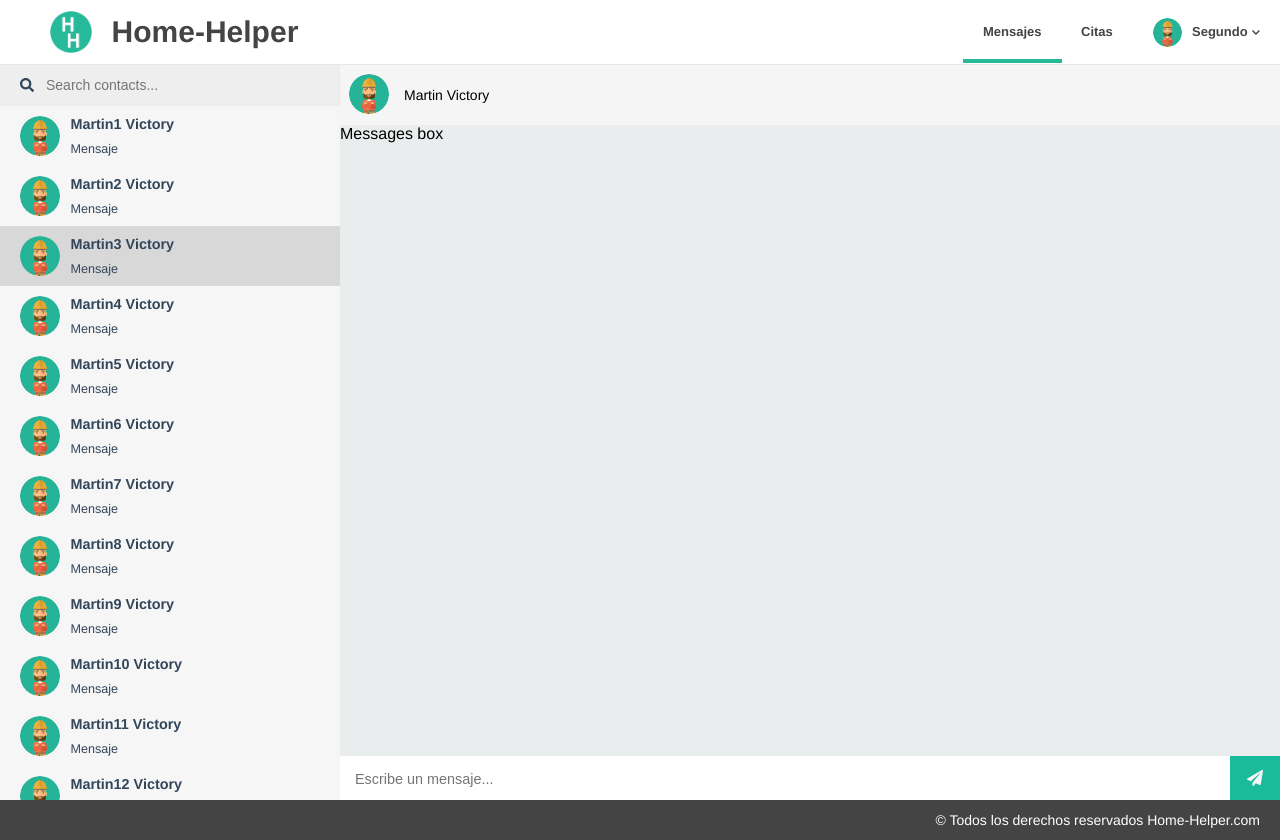
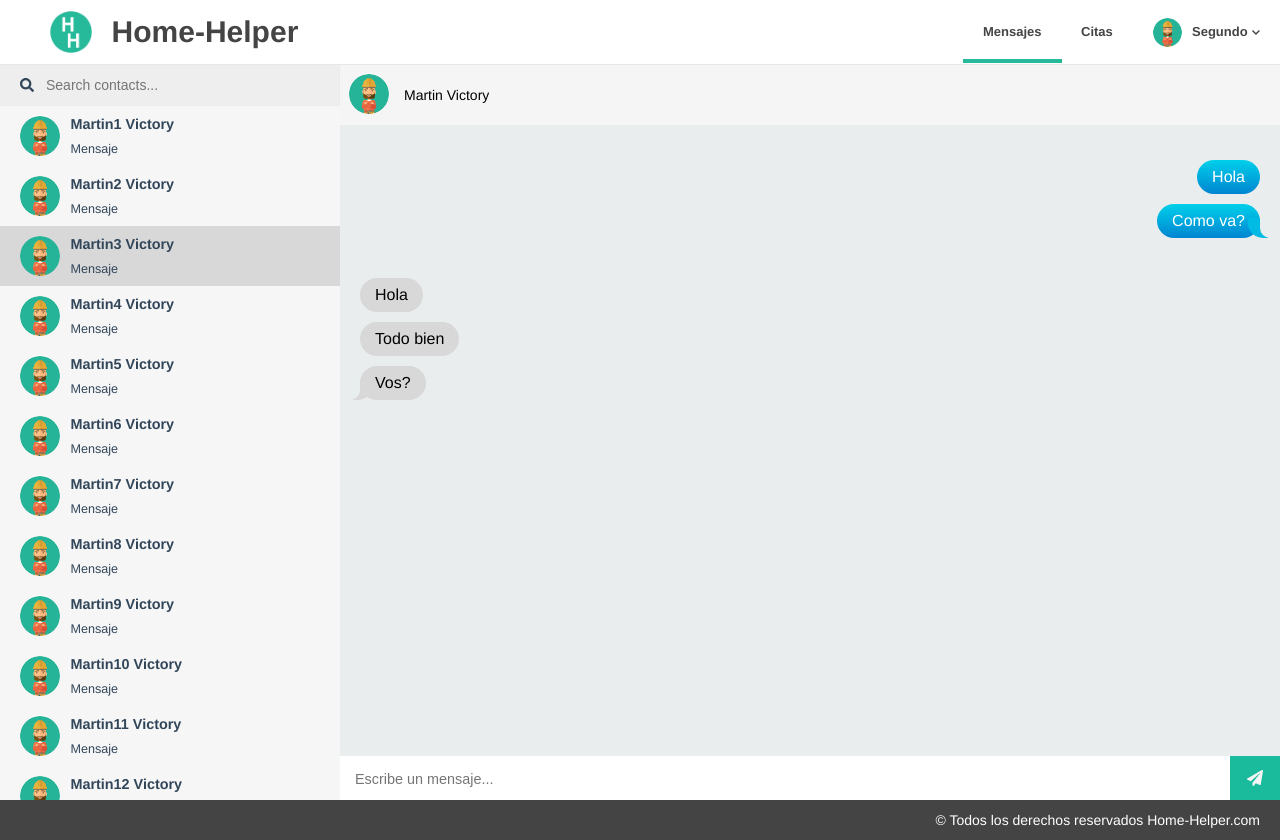
Before and after one commit to segundofarina/HomeHelperReact, a React (Create React App) app: page /messages in a window 1280 px wide. Built offline with nearby package versions, Linux system fonts and the light colour scheme.

Commit message:
chat ui working

```diff
--- a/src/components/Messages/Chat/Chat.js
+++ b/src/components/Messages/Chat/Chat.js
@@ -7,28 +7,74 @@ import MsgInput from './MsgInput/MsgInput'
 class Chat extends Component {
     state = {
         newMsg: '',
+        messages: [
+            {
+                id: 1,
+                from: 'mine',
+                text: 'Hola',
+            }, {
+                id: 2,
+                from: 'mine',
+                text: 'Como va?',
+            }, {
+                id: 3,
+                from: 'yours',
+                text: 'Hola',
+            }, {
+                id: 4,
+                from: 'yours',
+                text: 'Todo bien',
+            }, {
+                id: 5,
+                from: 'yours',
+                text: 'Vos?',
+                isNewMsg: true
+            },
+        ]
     }
 
     msgInputRef = React.createRef()
+    msgBoxRef = React.createRef()
 
     componentDidMount () {
         this.msgInputRef.current.focus()
+        this.scrollMsgBoxToBottom()
     }
 
     msgChangeHandler = (event) => {
         this.setState({newMsg: event.target.value})
     }
 
+    scrollMsgBoxToBottom = () => {
+        this.msgBoxRef.current.scrollTop = this.msgBoxRef.current.scrollHeight - 150
+    }
+
     sendBtnHandler = () => {
-        console.log('sending:' + this.state.newMsg)
-        this.setState({newMsg: ''})
+        if(this.state.newMsg !== '') {
+            this.scrollMsgBoxToBottom()
+
+            /* Change to redux */
+            this.setState((prevState) => {
+                const newState = {...prevState}
+                newState.messages.push({
+                    id: prevState.messages.length,
+                    from: 'mine',
+                    text: prevState.newMsg,
+                    isNewMsg: true,
+                })
+                return newState
+            })
+
+            /* Keep this to clean the input */
+            this.setState({newMsg: ''})
+        }
     }
 
     render () {
         return (
             <div className={styles.Chat}>
                 <ContactProfile name="Martin Victory" />
-                <MessagesBox />
+                <MessagesBox messages={this.state.messages} ref={this.msgBoxRef} />
                 <MsgInput msgValue={this.state.newMsg}
                     msgChangeHandler={this.msgChangeHandler}
                     sendBtnHandler={this.sendBtnHandler}
--- a/src/components/Messages/Chat/MessagesBox/MessagesBox.js
+++ b/src/components/Messages/Chat/MessagesBox/MessagesBox.js
@@ -1,12 +1,52 @@
 import React from 'react'
 import styles from './MessagesBox.module.css'
+import MsgGroup from './MsgGroup/MsgGroup'
 
-const messagesBox = (props) => {
+const messagesBox = React.forwardRef((props, ref) => {
+    const sortedMsg = sortMsgByGroup(props.messages)
+
     return (
-        <div className={styles.MessagesBox}>
-            Messages box<br />
+        <div className={styles.MessagesBox} ref={ref}>
+            {sortedMsg.map(msgGroup => {
+                return (<MsgGroup from={msgGroup.from}
+                            messages={msgGroup.messages}
+                            key={msgGroup.groupId} />)
+            })}
         </div>
     )
+})
+
+const sortMsgByGroup = (msgList) => {
+    const sortedList = []
+    let currentGroup = null
+
+    msgList.forEach(msg => {
+        /* Check if msg is from current group */
+        if(currentGroup === null || msg.from !== currentGroup.from) {
+            /* Save last group to sortedList */
+            if(currentGroup) {
+                sortedList.push(currentGroup)
+            }
+
+            /* Create new group */
+            currentGroup = {
+                groupId: msg.id,
+                from: msg.from,
+                messages: [{...msg}],
+            }
+
+        } else {
+            /* Add msg to group */
+            currentGroup.messages.push(msg)
+        }
+    });
+
+    /* Add last group */
+    if(currentGroup) {
+        sortedList.push(currentGroup)
+    }
+
+    return sortedList
 }
 
 export default messagesBox
--- a/src/components/Messages/Chat/MessagesBox/MessagesBox.module.css
+++ b/src/components/Messages/Chat/MessagesBox/MessagesBox.module.css
@@ -1,4 +1,14 @@
 .MessagesBox {
     flex: 1;
     background: #e9eded;
+    display: flex;
+    flex-direction: column;
+    padding: 0 20px 60px 20px;
+    overflow-y: scroll;
+    overflow-x: hidden;
 }
+
+.MessagesBoxBottom {
+    align-self: flex-end;
+    content: both;
+}
--- /dev/null
+++ b/src/components/Messages/Chat/MessagesBox/MsgGroup/Msg/Msg.js
@@ -0,0 +1,25 @@
+import React from 'react'
+import styles from './Msg.module.css'
+
+const msg = (props) => {
+    let msgStyles = [styles.Msg]
+    if(props.from === 'mine') {
+        msgStyles.push(styles.Mine)
+    } else if(props.from === 'yours') {
+        msgStyles.push(styles.Yours)
+    }
+
+    if(props.newMsg) {
+        msgStyles.push(styles.AnimateNew)
+    } else {
+        msgStyles.push(styles.AnimateLoad)
+    }
+
+    return (
+        <div className={msgStyles.join(' ')}>
+            {props.text}
+        </div>
+    )
+}
+
+export default msg
--- /dev/null
+++ b/src/components/Messages/Chat/MessagesBox/MsgGroup/Msg/Msg.module.css
@@ -0,0 +1,131 @@
+.Msg {
+    border-radius: 20px;
+    padding: 8px 15px;
+    margin-top: 5px;
+    margin-bottom: 5px;
+    display: inline-block;
+    position: relative;
+}
+
+.Yours {
+    background-color: #d8d8d8;
+}
+
+.Mine {
+    color: white;
+    background: linear-gradient(to bottom, #00D0EA 0%, #0085D1 100%);
+    background-attachment: fixed;
+}
+
+.Mine:last-of-type:before {
+    content: "";
+    position: absolute;
+    z-index: 0;
+    bottom: 0;
+    right: -8px;
+    height: 20px;
+    width: 20px;
+    background: linear-gradient(to bottom, #00D0EA 0%, #0085D1 100%);
+    background-attachment: fixed;
+    border-bottom-left-radius: 15px;
+}
+
+.Mine:last-of-type:after {
+    content: "";
+    position: absolute;
+    z-index: 1;
+    bottom: 0;
+    right: -10px;
+    width: 10px;
+    height: 20px;
+    background: #e8eded;
+    border-bottom-left-radius: 10px;
+}
+
+.Yours:last-of-type:before {
+    content: "";
+    position: absolute;
+    z-index: 0;
+    bottom: 0;
+    left: -7px;
+    height: 20px;
+    width: 20px;
+    background: #d8d8d8;
+    border-bottom-right-radius: 15px;
+}
+
+.Yours:last-of-type:after {
+    content: "";
+    position: absolute;
+    z-index: 1;
+    bottom: 0;
+    left: -10px;
+    width: 10px;
+    height: 20px;
+    background: #e8eded;
+    border-bottom-right-radius: 10px;
+}
+
+.Mine.AnimateLoad {
+    animation: animate-chat-load-mine-msg 0.5s ease-in-out;
+}
+
+.Yours.AnimateLoad {
+    animation: animate-chat-load-yours-msg 0.5s ease-in-out;
+}
+
+.Mine.AnimateNew {
+    animation: animate-send-msg 0.3s ease-in-out;
+}
+
+.Yours.AnimateNew {
+    animation: animate-recv-msg 0.3s ease-in-out;
+}
+
+@keyframes animate-chat-load-mine-msg {
+    0% {
+        transform: translateX(50px);
+        opacity: 0;
+    }
+    50% {
+        opacity: 1;
+    }
+    100% {
+        transform: translateX(0);
+    }
+}
+
+@keyframes animate-chat-load-yours-msg {
+    0% {
+        transform: translateX(-50px);
+        opacity: 0;
+    }
+    50% {
+        opacity: 1;
+    }
+    100% {
+        transform: translateX(0);
+    }
+}
+
+@keyframes animate-send-msg {
+    0% {
+        transform: translateY(100vh) scale(4);
+    }
+    100% {
+        transform: translateY(0) scale(1);
+    }
+}
+
+@keyframes animate-recv-msg {
+    0% {
+        transform: scale(0);
+        opacity: 0;
+    }
+    70% {
+        opacity: 1;
+    }
+    100% {
+        transform: scale(1);
+    }
+}
--- /dev/null
+++ b/src/components/Messages/Chat/MessagesBox/MsgGroup/MsgGroup.js
@@ -0,0 +1,25 @@
+import React from 'react'
+import styles from './MsgGroup.module.css'
+import Msg from './Msg/Msg'
+
+const msgGroup = (props) => {
+    let groupStyles = [styles.MsgGroup]
+    if(props.from === 'mine') {
+        groupStyles.push(styles.Mine)
+    } else if(props.from === 'yours') {
+        groupStyles.push(styles.Yours)
+    }
+
+    return (
+        <div className={groupStyles.join(' ')}>
+            {props.messages.map(msg => {
+                return (<Msg from={props.from}
+                            text={msg.text}
+                            key={msg.id}
+                            newMsg={msg.isNewMsg} />)
+            })}
+        </div>
+    )
+}
+
+export default msgGroup
--- /dev/null
+++ b/src/components/Messages/Chat/MessagesBox/MsgGroup/MsgGroup.module.css
@@ -0,0 +1,14 @@
+.MsgGroup {
+    display: flex;
+    flex-direction: column;
+    margin-top: 30px;
+    flex-shrink: 0;
+}
+
+.Yours {
+    align-items: flex-start;
+}
+
+.Mine {
+    align-items: flex-end;
+}
--- a/src/containers/messages/Messages.module.css
+++ b/src/containers/messages/Messages.module.css
@@ -1,4 +1,5 @@
 .Container {
     display: flex;
     height: calc(100vh - 65px);
+    width: 100%;
 }
--- a/src/hoc/Layout/Layout.module.css
+++ b/src/hoc/Layout/Layout.module.css
@@ -4,6 +4,7 @@
     flex-grow: 1;
     flex-shrink: 0;
     min-height: calc(100vh - 50px); /* browser size - navbar size */
+    display: flex;
 }
 
 @media (min-width: 768px) {
```
